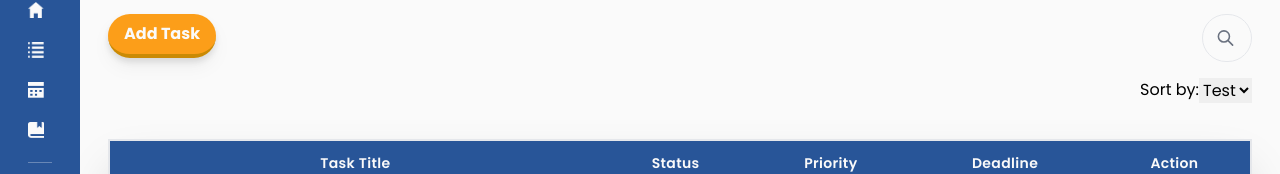
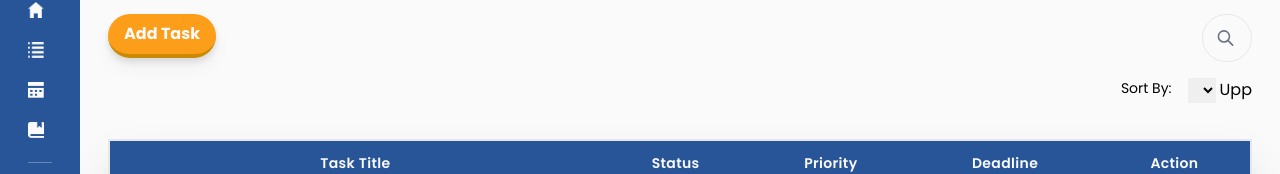
Before and after one commit to adityar22/PAW---Kelompok-6, a React (Create React App) app in the folder frontend/: page /task in a window 1280 px wide. Shown: the part 126-300 px from the top of the page. Built offline with nearby package versions, Linux system fonts and the light colour scheme; no server answers.

Commit message:
add pagination

```diff
--- /dev/null
+++ b/frontend/src/component/Pagination.jsx
@@ -0,0 +1,24 @@
+import React from "react";
+
+const Pagination = ({postPerPage, totalPost, paginate}) => {
+    const pageNumber = [];
+    for(let i = 1; i <= Math.ceil(totalPost/postPerPage); i++){
+        pageNumber.push(i);
+    }
+
+    return (
+        <nav className="items-center">
+            <ul className="pagination flex items-center justify-center">
+                {pageNumber.map(number =>(
+                    <li key={number} className="page-item mx-3">
+                        <p onClick={()=>paginate(number)} className="page-link">
+                            {number}
+                        </p>
+                    </li>
+                ))}
+            </ul>
+        </nav>
+    );
+}
+
+export default Pagination;
--- /dev/null
+++ b/frontend/src/component/SortSelection.jsx
@@ -0,0 +1,13 @@
+const SortSelection = () => {
+    return (
+        <div className='flex'>
+            <p className='px-2 mx-1 text-sm'>Sort By:</p>
+            <select className='px-1 mx-1'>
+
+            </select>
+            <p>Upp</p>
+        </div>
+    );
+}
+
+export default SortSelection;
--- a/frontend/src/pages/Task.jsx
+++ b/frontend/src/pages/Task.jsx
@@ -1,4 +1,4 @@
-import { useState } from 'react';
+import { useState, useEffect } from 'react';
 import { useTasksContext } from '../hooks/useTasksContext';
 import useFetch from '../hooks/useFetch';
 
@@ -6,6 +6,8 @@ import TaskList from '../component/TaskList';
 import Loading from '../component/Loading';
 
 import Searchbar from '../component/Searchbar'
+import SortSelection from '../component/SortSelection';
+import Pagination from '../component/Pagination';
 
 const Task = () => {
     const { tasks, dispatch, isPending, error, setLoading, setError } = useTasksContext();
@@ -17,6 +19,15 @@ const Task = () => {
     }
 
     useFetch({ url, dispatch, setError, setLoading, type: 'GET_TASKS' });
+
+    const [currentPage, setCurrentPage] = useState(1);
+    const [postPerPage, setPostPerPage] = useState(5);
+
+    const indexOfLastTask = currentPage*postPerPage;
+    const indexOfFirstTask = indexOfLastTask-postPerPage;
+    const currentTask = tasks && tasks.slice(indexOfFirstTask, indexOfLastTask);
+
+    const paginate =(pageNumber)=> setCurrentPage(pageNumber);
 
     return (
         <div className="bg-white justify-center items-center p-7 h-screen">
@@ -30,14 +41,7 @@ const Task = () => {
                 <Searchbar />
             </div>
             <div className='justify-end flex'>
-                <p>Sort by:</p>
-                <select>
-                    <option>Test</option>
-                    <option>Test</option>
-                    <option>Test</option>
-                    <option>Test</option>
-                    <option>Test</option>
-                </select>
+                <SortSelection />
             </div>
             <table className="shadow-2xl border-2 border-dark-blue-200 text-center w-full my-9">
                 <thead className="bg-dark-blue text-white">
@@ -52,9 +56,11 @@ const Task = () => {
                 <tbody>
                     {error && <div>Somehing error is occured 🙀</div>}
                     {isPending && <Loading />}
-                    {tasks && tasks.map(task => (<TaskList key={task._id} task={task} />))}
+
+                    {currentTask && currentTask.map(task => (<TaskList key={task._id} task={task} />))}
                 </tbody>
             </table>
+            {tasks && <Pagination postPerPage={postPerPage} totalPost={tasks.length} paginate={paginate}/>}
         </div>
     );
 }
```
